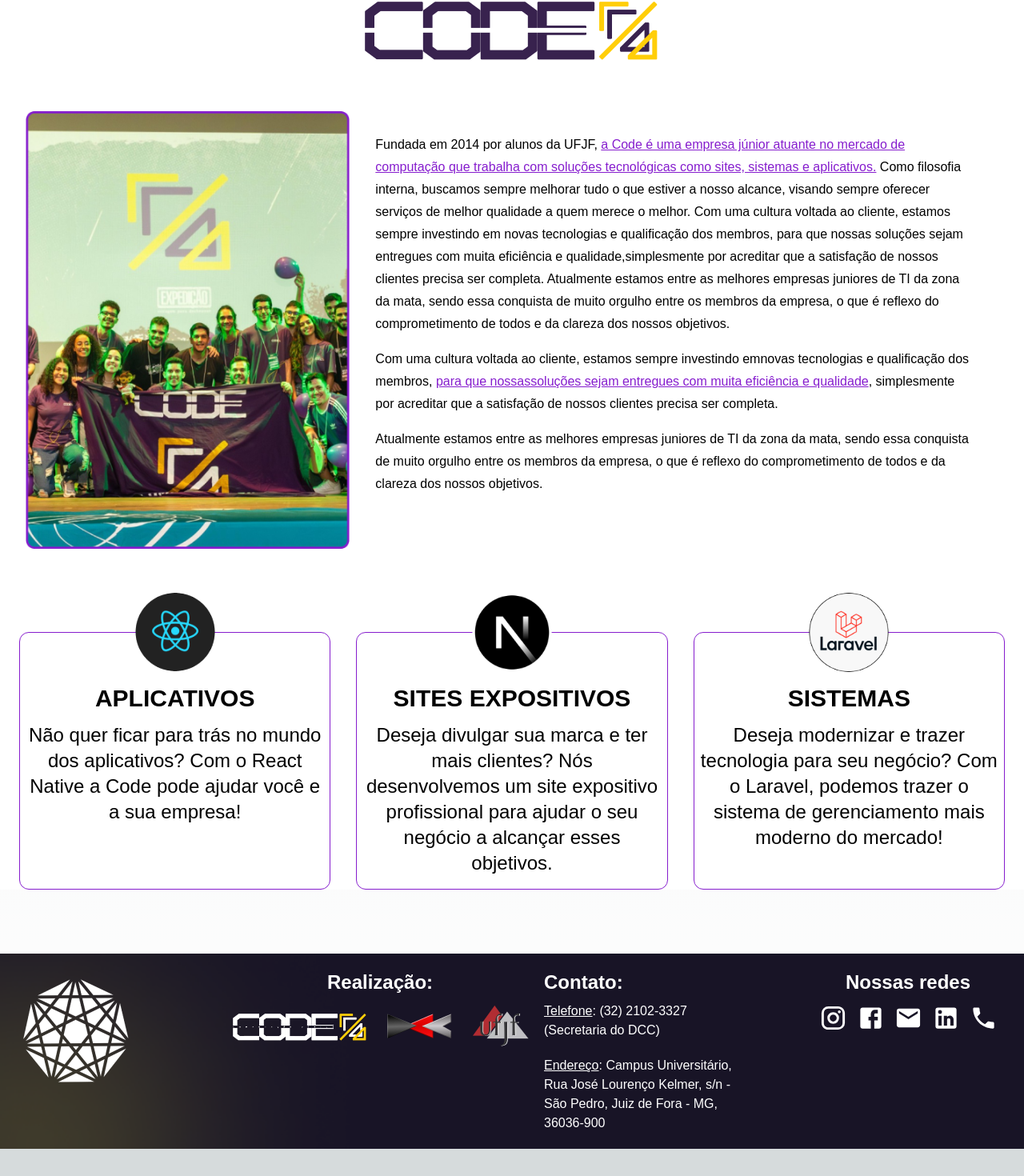
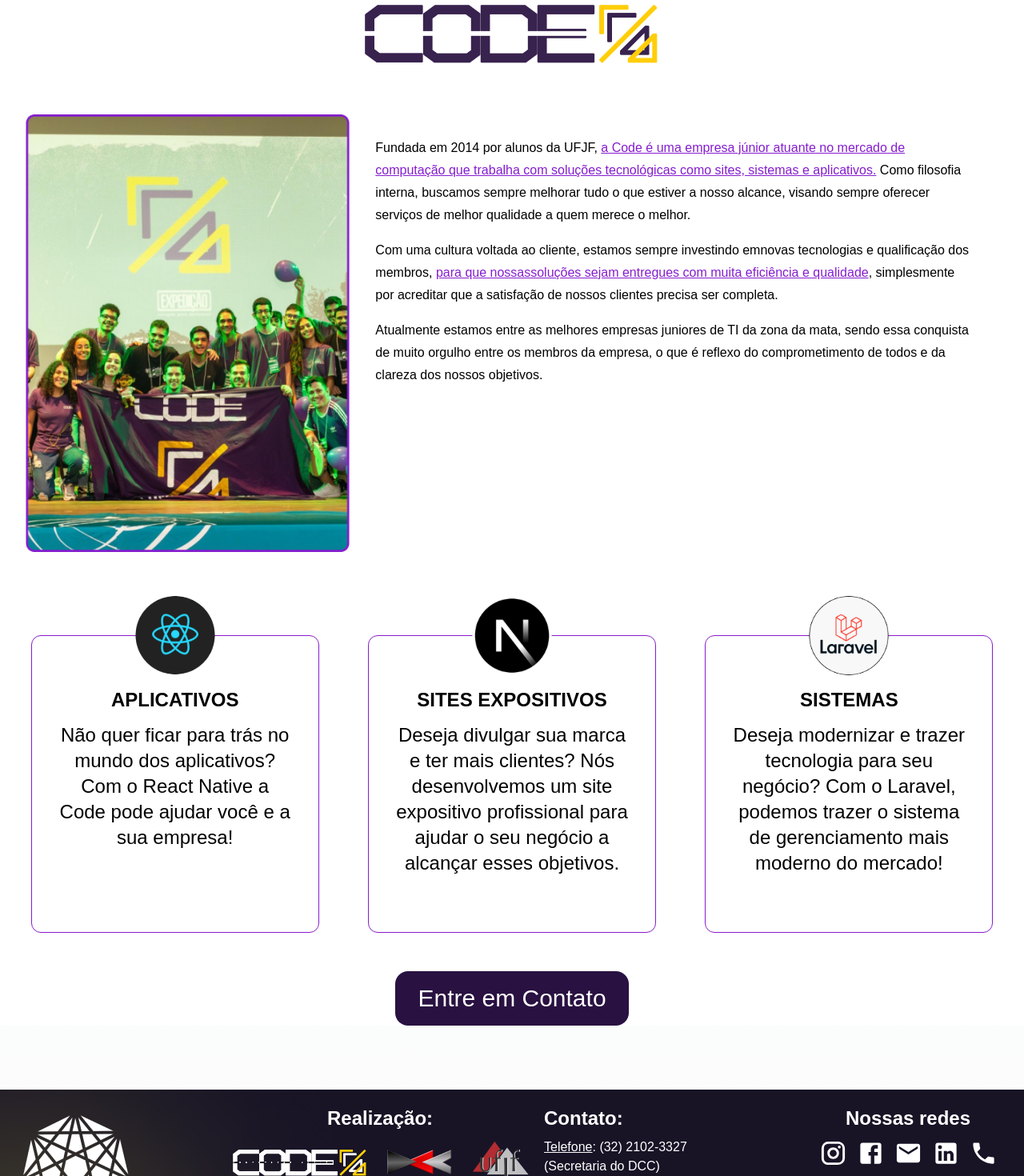
Before and after one commit to semana-computacao-ufjf/site2024, a Next.js app: page / in a window 1280 px wide. Shown: the part 1996-3466 px from the top of the page at 80% size. Before the commit the page ends 3432 px from the top, so only its background shows below. Built offline with nearby package versions, Linux system fonts and the light colour scheme.

Commit message:
adjustments codejr section and button component added

```diff
--- a/src/app/page.tsx
+++ b/src/app/page.tsx
@@ -3,6 +3,7 @@ import SpeakerTable from '../components/SpeakerTable';
 import Title from "@/components/Title";
 import CodeSection from "@/components/CodeSection";
 import CardTechnology from "@/components/CardTechnology";
+import RedirectButton from "@/components/RedirectButton";
 const speakerData = [
   {
     speakerName: 'John',
@@ -149,6 +150,7 @@ export default function Home() {
             description="Deseja modernizar e trazer tecnologia para seu negócio? Com o Laravel, podemos trazer o sistema de gerenciamento mais moderno do mercado!"
           ></CardTechnology>
         </div>
+        <RedirectButton redirectTo={"/contato"} text="Entre em Contato" ></RedirectButton>
       </div>
       <Footer></Footer>
     </>
--- a/src/components/CardTechnology.tsx
+++ b/src/components/CardTechnology.tsx
@@ -8,7 +8,7 @@ interface CardProps {
   }
   export default function CardTechnology({ title, image, description }: CardProps) {
     return (
-      <div className="relative card w-4/5  sectionBreak:h-card-height border-1 rounded-xl border-codePurple mt-16">
+      <div className="relative card w-card-width h-card-heihgt border-1 rounded-xl border-codePurple mt-16">
         <div>
           <div className="absolute top-[-50px] left-1/2 transform -translate-x-1/2">
             <NextImage
@@ -19,11 +19,11 @@ interface CardProps {
               className="rounded-full "
             />
           </div>
-          <h1 className="text-center font-viga text-2xl sm:text-3xl uppercase pt-16">
+          <h1 className="text-center font-viga text-2xl  uppercase pt-16">
             <strong>{title}</strong>
           </h1>
         </div>
-        <p className="mt-3 text-center font-quicksand text-base sm:text-lg md:text-xl px-2 pb-4 lg:text-2xl">
+        <p className="mt-3 text-center font-quicksand text-2xl card-responsive3:text-lg card-responsive2:text-xl card-responsive:text-2xl px-8 pb-4 ">
           {description}
         </p>
       </div>
--- a/src/components/CodeSection.tsx
+++ b/src/components/CodeSection.tsx
@@ -31,7 +31,7 @@ export default function CodeSection() {
             />
             </div>
             <div className="rightSide w-full sectionBreak:w-2/3 pt-7 flex flex-col gap-4 sectionBreak:gap-4 ">
-                <p className="px-8 font-quicksand leading-7 text-black font-normal">Fundada em 2014 por alunos da UFJF, <span className="text-codePurple underline">a Code é uma empresa júnior atuante no mercado de computação que trabalha com soluções tecnológicas como sites, sistemas e aplicativos.</span>  Como filosofia interna, buscamos sempre melhorar tudo o que estiver a nosso alcance, visando sempre oferecer serviços de melhor qualidade a quem merece o melhor. Com uma cultura voltada ao cliente, estamos sempre investindo em novas tecnologias e qualificação dos membros, para que nossas soluções sejam entregues com muita eficiência e qualidade,simplesmente por acreditar que a satisfação de nossos clientes precisa ser completa. Atualmente estamos entre as melhores empresas juniores de TI da zona da mata, sendo essa conquista de muito orgulho entre os membros da empresa, o que é reflexo do comprometimento de todos e da clareza dos nossos objetivos.</p>
+                <p className="px-8 font-quicksand leading-7 text-black font-normal">Fundada em 2014 por alunos da UFJF, <span className="text-codePurple underline">a Code é uma empresa júnior atuante no mercado de computação que trabalha com soluções tecnológicas como sites, sistemas e aplicativos.</span>  Como filosofia interna, buscamos sempre melhorar tudo o que estiver a nosso alcance, visando sempre oferecer serviços de melhor qualidade a quem merece o melhor. </p>
                 <p className="px-8 font-quicksand leading-7 text-black font-normal">Com uma cultura voltada ao cliente, estamos sempre investindo emnovas tecnologias e qualificação dos membros, <span className="text-codePurple underline">para que nossassoluções sejam entregues com muita eficiência e qualidade</span>, simplesmente por acreditar que a satisfação de nossos clientes precisa ser completa.</p>
                 <p className="px-8 font-quicksand leading-7 text-black font-normal">Atualmente estamos entre as melhores empresas juniores de TI da zona da mata, sendo essa conquista de muito orgulho entre os membros da empresa, o que é reflexo do comprometimento de todos e da clareza dos nossos objetivos.</p>
 
--- /dev/null
+++ b/src/components/RedirectButton.tsx
@@ -0,0 +1,22 @@
+"use client";
+interface ButtonProps {
+  text?: string;
+  redirectTo: string;
+}
+
+export default function RedirectButton({ text, redirectTo }: ButtonProps) {
+  const handleRedirect = () => {
+    window.location.href = redirectTo;
+  };
+
+  return (
+    <div className="mt-12 flex justify-center">
+      <button
+        onClick={handleRedirect}
+        className="bg-darkerPurple text-white font-viga font-normal text-3xl rounded-2xl hover:bg-codePurple px-7 py-4"
+      >
+        {text}
+      </button>
+    </div>
+  );
+}
--- a/src/components/SpeakerTable.tsx
+++ b/src/components/SpeakerTable.tsx
@@ -95,7 +95,7 @@ export default function SpeakerTable({ speakerData }: SpeakerTableProps) {
                   index % 2 === 0 ? "text-white" : "text-black"
                 }`}
               >
-                <p className="max-w-2xl truncate">{item.filiation}</p>
+                <p className="max-w-2xl ">{item.filiation}</p>
               </td>
             </tr>
           ))}
--- a/tailwind.config.ts
+++ b/tailwind.config.ts
@@ -14,23 +14,23 @@ const config: Config = {
           "conic-gradient(from 180deg at 50% 50%, var(--tw-gradient-stops))",
       },
       colors: {
-        tableGray:'#313131',
-        codePurple:'#861DCE',
-        abledPurple:'#3f0369',
-
-
+        "tableGray":'#313131',
+        "codePurple":'#861DCE',
+        "abledPurple":'#3f0369',
+        "darkerPurple":'#291141',
       },
       borderColor: {
         purpleCode: '#291141',
       },
       screens: {
-        'sectionBreak': '854px',
+        'sectionBreak': '875px',
         'custom': '1542px',
         'socialMediaAdjust': '900px',
         'eventLogo': '1116px',
+        'card-responsive': '1063px',
+        'card-responsive2': '978px',
+        'card-responsive3': '875px',
         'table-responsive': '892px',
-
-
       },
       fontFamily:{
         'inter': ['Inter', 'sans-serif'],
```
